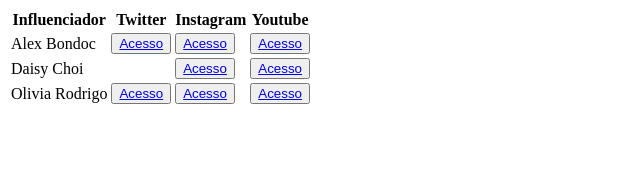
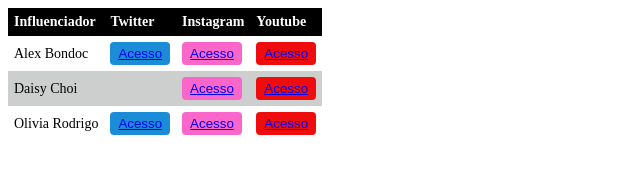
Before and after one commit to sarassouz/0.4.1, a plain HTML site: page index.html in a window 1280 px wide. Shown: the whole page, without its empty margins (0-640 px from the left). Drawn offline with Linux system fonts and the light colour scheme.

Commit message:
1 file modified, 1 added

```diff
--- a/index.html
+++ b/index.html
@@ -3,6 +3,7 @@
   <head>
     <title>Home</title>
     <meta charset="UTF-8" />
+    <link rel="stylesheet" href="style.css" />
   </head>
   <body>
     <table>
@@ -13,7 +14,7 @@
         <th>Youtube</th>
       </tr>
       <tr>
-        <td>Alex Bondoc</td>
+        <td class="Influenciador">Alex Bondoc</td>
         <td>
           <button class="Twitter">
             <a href="https://twitter.com/alexteribon"> Acesso </a>
@@ -31,7 +32,7 @@
         </td>
       </tr>
       <tr>
-        <td>Daisy Choi</td>
+        <td class="Influenciador">Daisy Choi</td>
         <td></td>
         <td>
           <button class="Instagram">
@@ -45,7 +46,7 @@
         </td>
       </tr>
       <tr>
-        <td>Olivia Rodrigo</td>
+        <td class="Influenciador">Olivia Rodrigo</td>
         <td>
           <button class="Twitter">
             <a href="https://twitter.com/oliviarodrigo"> Acesso </a>
--- /dev/null
+++ b/style.css
@@ -0,0 +1,47 @@
+tr {
+  font-size: 14px;
+}
+
+tr:first-child {
+  background-color: black;
+  color: white;
+  border: none;
+}
+
+tr:nth-child(odd):not(:first-child) {
+  background-color: #cccfcd;
+}
+
+td, th {
+  padding: 6px;
+  text-align: start;
+}
+
+table {
+  border-collapse: collapse;
+}
+
+.Influenciador {
+  text-align: left;
+}
+
+button {
+  border: 0;
+  border-radius: 4px;
+  padding-left: 8px;
+  padding-right: 8px;
+  padding-top: 4px;
+  padding-bottom: 4px;
+}
+
+.Twitter {
+  background-color: #1a8cd8;
+}
+
+.Instagram {
+  background-color: #fa66c9;
+}
+
+.Youtube {
+  background-color: #ee0c0c;
+}
```
